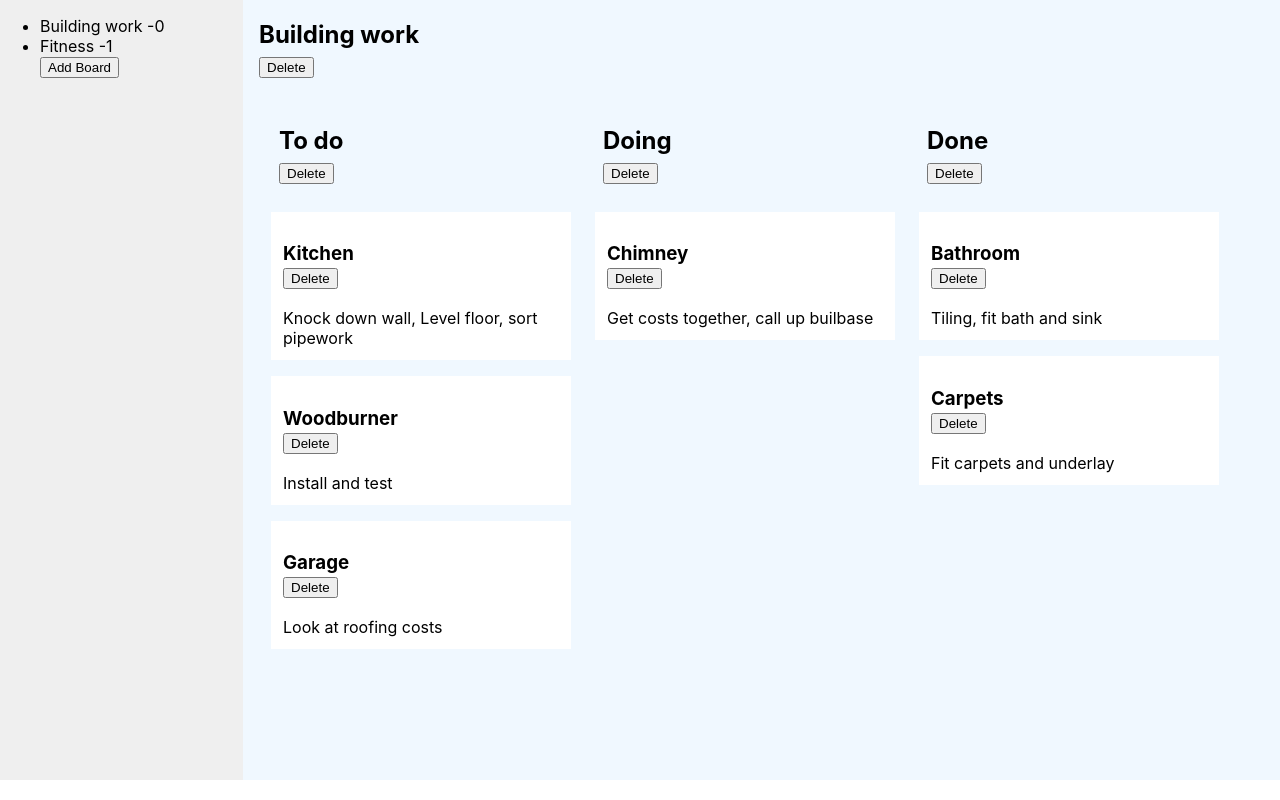
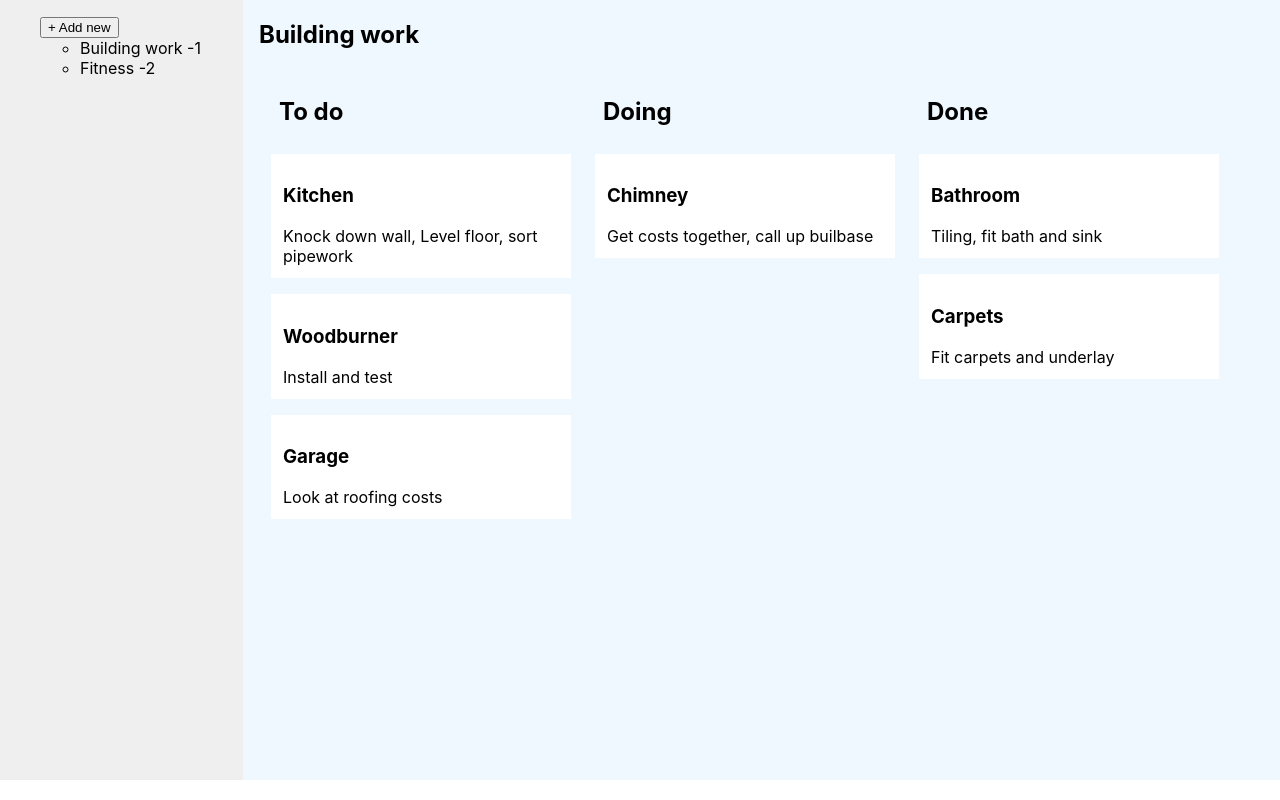
Before and after one commit to cactusfarmer/simple-kanban, a React (Create React App) app: page / in a window 1280 px wide. Built offline with nearby package versions, Linux system fonts and the light colour scheme.

Commit message:
added ids to columns cards and boards to help with drag and drop, created some event hanlders to be used by child componenents

```diff
--- a/src/components/App/App.tsx
+++ b/src/components/App/App.tsx
@@ -3,6 +3,7 @@ import { useState } from 'react';
 import Wall from '../Wall/Wall';
 import data from '../../data/boards.json';
 import Nav from '../Nav/Nav';
+import { BoardOperations } from '../../types/board_operations';
 
 const Wrapper = styled.div`
     box-sizing: border-box;
@@ -12,21 +13,36 @@ const Wrapper = styled.div`
 function App() {
   const [state, setState] = useState(data);
 
-  const editBoard = (action: string, path: number[]) => {
-    console.log(action, path);
-    // const newState = state;
-    // setState(newState);
-    setState(state);
+  const operations: BoardOperations = {
+    card: {
+      update: (cardPath: number[]) => {
+        console.log(cardPath);
+        setState(state);
+      },
+      move: (
+        currentPath: number[],
+        newPath: number[],
+      ) => {
+        console.log(currentPath, newPath);
+      },
+      add: (columnPath: number[]) => {
+        console.log(columnPath);
+      },
+      delete: (cardPath: number[]) => {
+        console.log(cardPath);
+      },
+    },
+    board: {
+      add: () => console.log('Add board'),
+    },
   };
-
-  console.log('state', state);
 
   const { boards } = state;
 
   return (
     <Wrapper>
-      <Nav boards={boards} editBoard={editBoard} />
-      <Wall boards={boards} editBoard={editBoard} />
+      <Nav boards={boards} operations={operations} />
+      <Wall boards={boards} operations={operations} />
     </Wrapper>
   );
 }
--- a/src/components/Board/Board.tsx
+++ b/src/components/Board/Board.tsx
@@ -1,10 +1,11 @@
 import styled from 'styled-components';
 import { BoardData } from '../../types/board_data';
+import { BoardOperations } from '../../types/board_operations';
 import Column from '../Column/Column';
 
 type Props = {
   board: BoardData
-  editBoard: Function
+  operations: BoardOperations
   boardPath: number[]
 };
 
@@ -28,31 +29,23 @@ padding: 0 16px 0 16px;
 position: relative;`;
 
 function Board({
-  board, editBoard, boardPath,
+  board, operations, boardPath,
 }: Props): any {
   const { columns } = board;
 
   return (
     <BoardWrap>
       <BoardHead>
-        <div>{board.name}</div>
-        <button
-          onClick={() => {
-            editBoard('DELETE', boardPath);
-          }}
-          type="button"
-        >
-          Delete
-        </button>
+        {board.name}
       </BoardHead>
       <BoardBody>
         {
-          columns.map((column, columnIndex) => (
+          columns.map((column) => (
             <Column
-              key={column.name}
-              editBoard={editBoard}
+              key={column.id}
+              operations={operations}
               column={column}
-              columnPath={[...boardPath, columnIndex]}
+              columnPath={[...boardPath, column.id]}
             />
           ))
         }
--- a/src/components/Card/Card.tsx
+++ b/src/components/Card/Card.tsx
@@ -1,9 +1,10 @@
 import styled from 'styled-components';
+import { BoardOperations } from '../../types/board_operations';
 import { CardData } from '../../types/card_data';
 
 type Props = {
   card: CardData
-  editBoard: Function
+  operations: BoardOperations
   cardPath: number[]
 };
 
@@ -18,20 +19,15 @@ const CardHead = styled.h3``;
 const CardBody = styled.div``;
 
 function Card({
-  editBoard, card, cardPath,
+  operations, card, cardPath,
 }: Props) {
   return (
-    <CardWrap>
+    <CardWrap onClick={() => {
+      operations.card.update(cardPath);
+    }}
+    >
       <CardHead>
-        <div>{card.name}</div>
-        <button
-          onClick={() => {
-            editBoard('DELETE', cardPath);
-          }}
-          type="button"
-        >
-          Delete
-        </button>
+        {card.name}
       </CardHead>
       <CardBody>
         {card.info}
--- a/src/components/Column/Column.tsx
+++ b/src/components/Column/Column.tsx
@@ -1,10 +1,11 @@
 import styled from 'styled-components';
+import { BoardOperations } from '../../types/board_operations';
 import { ColumnData } from '../../types/column_data';
 import Card from '../Card/Card';
 
 type Props = {
   column: ColumnData
-  editBoard: Function
+  operations: BoardOperations
   columnPath: number[]
 };
 
@@ -19,30 +20,22 @@ padding: 8px`;
 
 const ColumnMain = styled.div``;
 
-function Column({ editBoard, column, columnPath }: Props) {
+function Column({ operations, column, columnPath }: Props) {
   const { cards } = column;
 
   return (
     <ColumnWrap>
       <ColumnHead>
-        <div>{column.name}</div>
-        <button
-          onClick={() => {
-            editBoard('DELETE', columnPath);
-          }}
-          type="button"
-        >
-          Delete
-        </button>
+        {column.name}
       </ColumnHead>
       <ColumnMain>
         {
-          cards.map((card, cardIndex) => (
+          cards.map((card) => (
             <Card
-              key={card.name}
+              key={card.id}
               card={card}
-              editBoard={editBoard}
-              cardPath={[...columnPath, cardIndex]}
+              operations={operations}
+              cardPath={[...columnPath, card.id]}
             />
           ))
         }
--- a/src/components/Nav/Nav.tsx
+++ b/src/components/Nav/Nav.tsx
@@ -1,9 +1,10 @@
 import styled from 'styled-components';
 import { BoardData } from '../../types/board_data';
+import { BoardOperations } from '../../types/board_operations';
 
 type Props = {
   boards: BoardData[]
-  editBoard: Function
+  operations: BoardOperations
 };
 const NavWrap = styled.div`
                     background-color: #efefef;
@@ -16,19 +17,22 @@ const NavWrap = styled.div`
 `;
 const NavBody = styled.ul``;
 
-function Nav({ boards, editBoard }: Props) {
+function Nav({ boards, operations: { board } }: Props) {
   return (
     <NavWrap>
       <NavBody>
-        {boards?.map(({ name }, index) => (
+        <button type="button" onClick={() => board.add()}>+ Add new</button>
+        <ul>
+          {boards?.map(({ name, id }) => (
             <li key={name}>
               {name}
               {' '}
               -
-            {index}
+              {id}
             </li>
           ))}
-        <button type="button" onClick={() => { editBoard('ADD', [3]); }}>Add Board</button>
+        </ul>
+
       </NavBody>
     </NavWrap>
   );
--- a/src/components/Wall/Wall.tsx
+++ b/src/components/Wall/Wall.tsx
@@ -1,9 +1,10 @@
 import styled from 'styled-components';
 import { BoardData } from '../../types/board_data';
+import { BoardOperations } from '../../types/board_operations';
 import Board from '../Board/Board';
 
 type Props = {
-  editBoard: Function
+  operations: BoardOperations
   boards: BoardData[]
 };
 
@@ -13,10 +14,10 @@ flex-basis: 100vw;
 min-width: 0;
 min-height: 100%;`;
 
-function Wall({ editBoard, boards }: Props) {
+function Wall({ operations, boards }: Props) {
   return (
     <WallWrap>
-      <Board board={boards[0]} editBoard={editBoard} boardPath={[0]} />
+      <Board board={boards[0]} operations={operations} boardPath={[boards[0].id]} />
     </WallWrap>
   );
 }
--- a/src/data/boards.json
+++ b/src/data/boards.json
@@ -1,22 +1,27 @@
 {
     "boards": [
         {
+            "id": 1,
             "name": "Building work",
             "columns": [
                 {
+                    "id": 1,
                     "name": "To do",
                     "cards": [
                         {
+                            "id": 1,
                             "name": "Kitchen",
                             "owner": "Mark",
                             "info": "Knock down wall, Level floor, sort pipework"
                         },
                         {
+                            "id": 2,
                             "name": "Woodburner",
                             "owner": "Sam",
                             "info": "Install and test"
                         },
                         {
+                            "id": 3,
                             "name": "Garage",
                             "owner": "Sam",
                             "info": "Look at roofing costs"
@@ -24,9 +29,11 @@
                     ]
                 },
                 {
+                    "id": 2,
                     "name": "Doing",
                     "cards": [
                         {
+                            "id": 1,
                             "name": "Chimney",
                             "owner": "Matt",
                             "info": "Get costs together, call up builbase"
@@ -34,14 +41,17 @@
                     ]
                 },
                 {
+                    "id": 3,
                     "name": "Done",
                     "cards": [
                         {
+                            "id": 1,
                             "name": "Bathroom",
                             "owner": "Ryan",
                             "info": "Tiling, fit bath and sink"
                         },
                         {
+                            "id": 2,
                             "name": "Carpets",
                             "owner": "Karl",
                             "info": "Fit carpets and underlay"
@@ -51,12 +61,15 @@
             ]
         },
         {
+            "id": 2,
             "name": "Fitness",
             "columns": [
                 {
+                    "id": 1,
                     "name": "To do",
                     "cards": [
                         {
+                            "id": 1,
                             "name": "Swimming",
                             "owner": "Matt",
                             "info": "Go on monday"
@@ -64,9 +77,11 @@
                     ]
                 },
                 {
+                    "id": 2,
                     "name": "Doing",
                     "cards": [
                         {
+                            "id" :1,
                             "name": "Football",
                             "owner": "Matt",
                             "info": "Twice a week"
@@ -74,9 +89,11 @@
                     ]
                 },
                 {
+                    "id": 3,
                     "name": "Done",
                     "cards": [
                         {
+                            "id": 1,
                             "name": "Sauna",
                             "owner": "Matt",
                             "info": "Go on friday"
--- a/src/types/board_data.tsx
+++ b/src/types/board_data.tsx
@@ -1,6 +1,7 @@
 import { ColumnData } from './column_data';
 
 export type BoardData = {
+  id: number
   name: string
   columns: ColumnData[]
 };
--- /dev/null
+++ b/src/types/board_operations.tsx
@@ -0,0 +1,9 @@
+export type BoardOperations = {
+    card: {
+        update: Function,
+        move: Function,
+        add: Function,
+        delete: Function },
+    board: {
+        add: Function
+    } };
--- a/src/types/card_data.tsx
+++ b/src/types/card_data.tsx
@@ -1,4 +1,5 @@
 export type CardData = {
+  id: number
   name: string
   owner?: string
   info?: string
--- a/src/types/column_data.tsx
+++ b/src/types/column_data.tsx
@@ -1,6 +1,7 @@
 import { CardData } from './card_data';
 
 export type ColumnData = {
+  id: number
   name: string
   cards: CardData[]
 };
```
Lines whose indentation alone changed are shown as unchanged.
